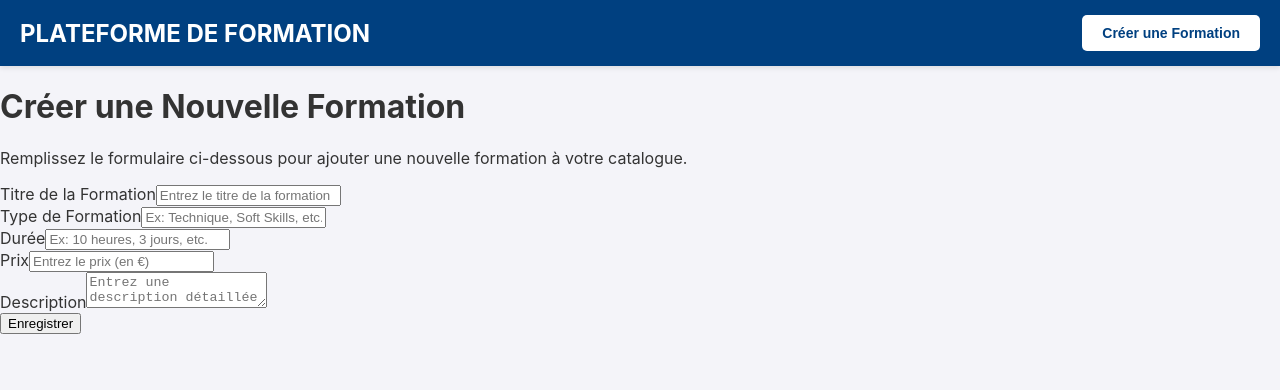
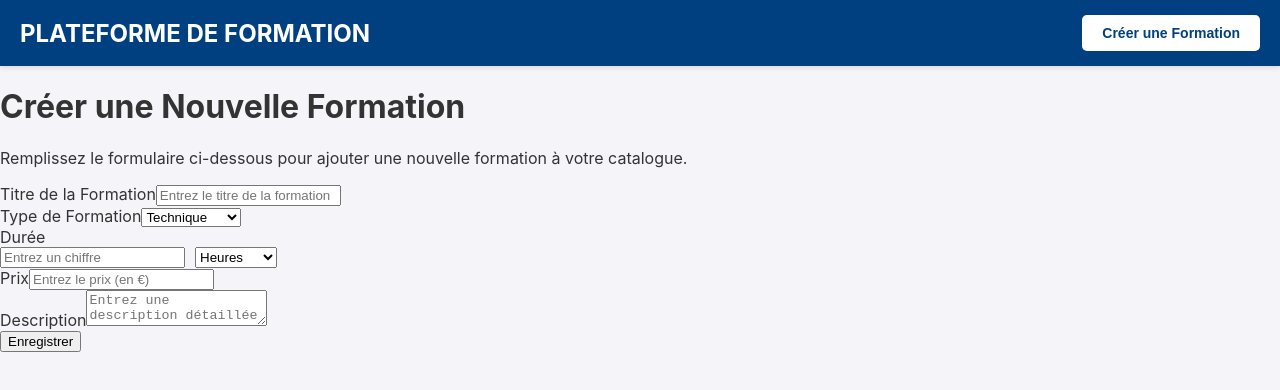
Before and after one commit to ElLuco6/formationFront, a React (Create React App) app in the folder formation/: page /createformationpage in a window 1280 px wide. Shown: the top 390 px of the page. Built offline with nearby package versions, Linux system fonts and the light colour scheme.

Commit message:
Change input

```diff
--- a/formation/src/pages/CreateFormationPage.tsx
+++ b/formation/src/pages/CreateFormationPage.tsx
@@ -4,8 +4,9 @@ import { useNavigate } from 'react-router-dom';
 const CreateFormationPage: React.FC = () => {
     const navigate = useNavigate();
     const [title, setTitle] = useState('');
-    const [type, setType] = useState('');
-    const [duration, setDuration] = useState('');
+    const [type, setType] = useState('Technique');
+    const [durationValue, setDurationValue] = useState<number | ''>('');
+    const [durationUnit, setDurationUnit] = useState('heures');
     const [description, setDescription] = useState('');
     const [price, setPrice] = useState<number | ''>('');
     const [isSubmitting, setIsSubmitting] = useState(false);
@@ -16,6 +17,7 @@ const CreateFormationPage: React.FC = () => {
         setIsSubmitting(true);
         setError(null);
 
+        const duration = `${durationValue} ${durationUnit}`;
         const formationData = { title, type, duration, description, price };
 
         try {
@@ -56,25 +58,42 @@ const CreateFormationPage: React.FC = () => {
                 </div>
                 <div>
                     <label htmlFor="type">Type de Formation</label>
-                    <input
-                        type="text"
+                    <select
                         id="type"
                         value={type}
                         onChange={(e) => setType(e.target.value)}
-                        placeholder="Ex: Technique, Soft Skills, etc."
                         required
-                    />
+                    >
+                        <option value="Technique">Technique</option>
+                        <option value="Soft Skills">Soft Skills</option>
+                        <option value="Management">Management</option>
+                        <option value="Autre">Autre</option>
+                    </select>
                 </div>
                 <div>
                     <label htmlFor="duration">Durée</label>
-                    <input
-                        type="text"
-                        id="duration"
-                        value={duration}
-                        onChange={(e) => setDuration(e.target.value)}
-                        placeholder="Ex: 10 heures, 3 jours, etc."
-                        required
-                    />
+                    <div style={{ display: 'flex', gap: '10px' }}>
+                        <input
+                            type="number"
+                            id="durationValue"
+                            value={durationValue}
+                            onChange={(e) => setDurationValue(Number(e.target.value) || '')}
+                            placeholder="Entrez un chiffre"
+                            required
+                        />
+                        <select
+                            id="durationUnit"
+                            value={durationUnit}
+                            onChange={(e) => setDurationUnit(e.target.value)}
+                            required
+                        >
+                            <option value="minutes">Minutes</option>
+                            <option value="heures">Heures</option>
+                            <option value="jours">Jours</option>
+                            <option value="semaines">Semaines</option>
+                            <option value="années">Années</option>
+                        </select>
+                    </div>
                 </div>
                 <div>
                     <label htmlFor="price">Prix</label>
```
